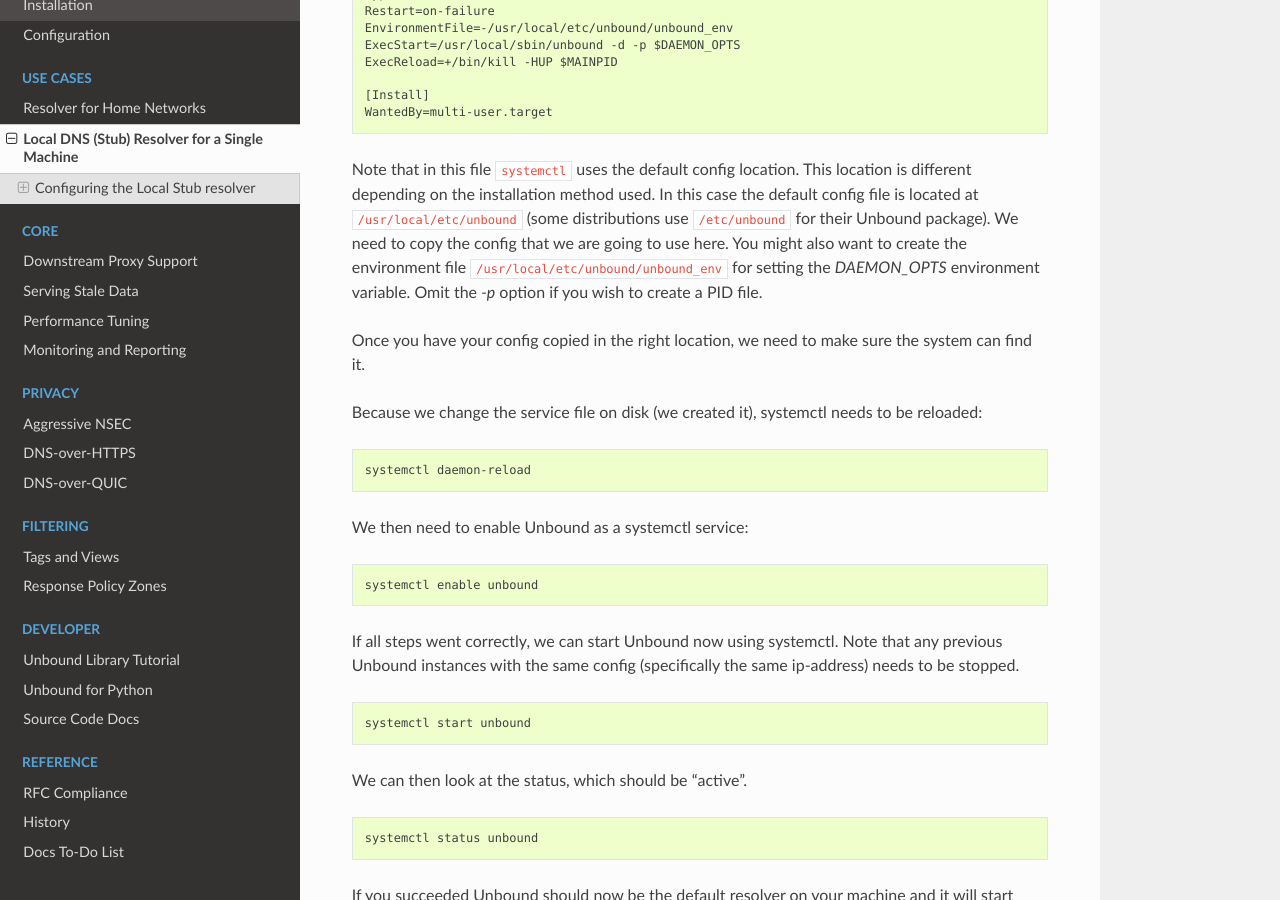
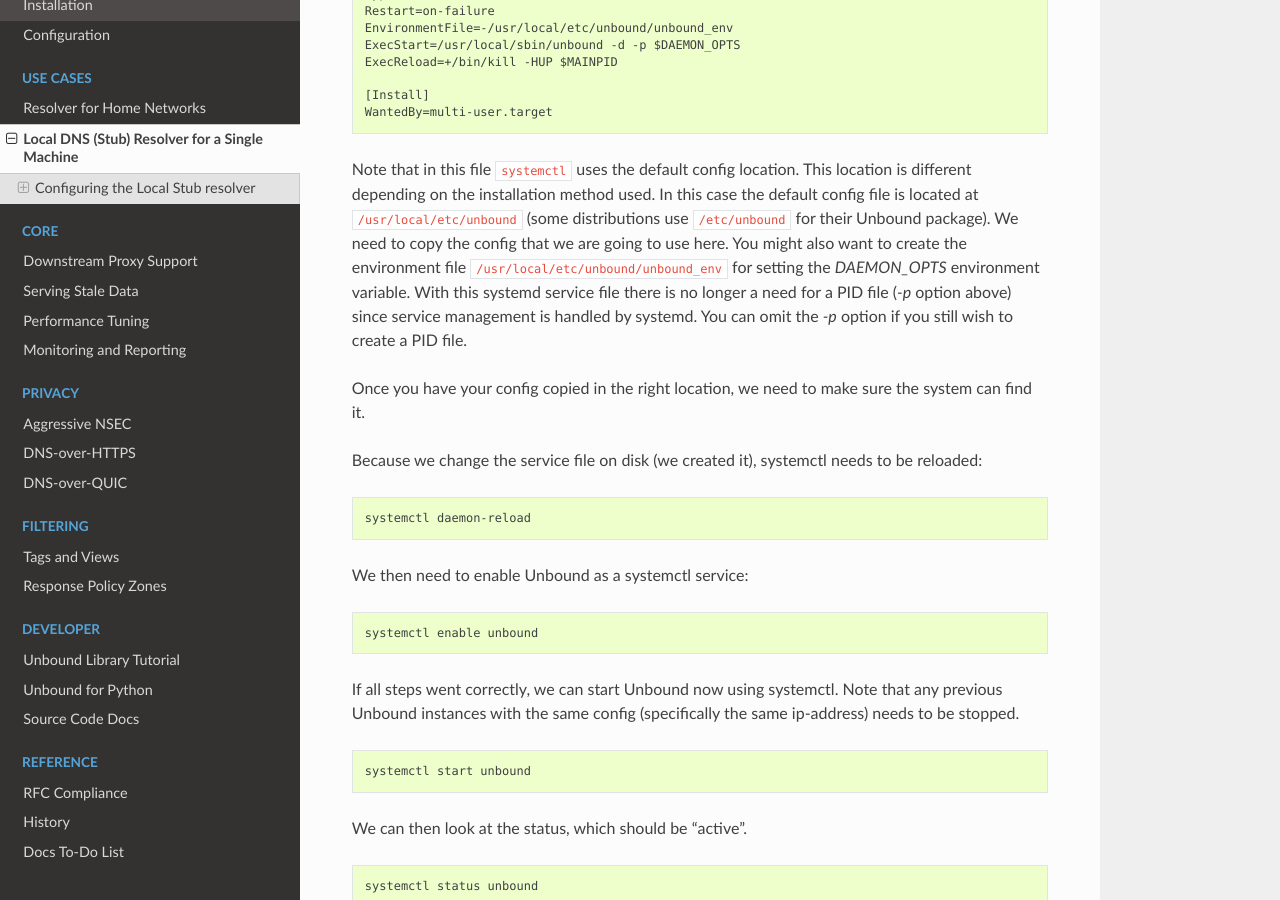
Before and after one commit to NLnetLabs/unbound-manual, a Sphinx documentation site: the page built from source/use-cases/local-stub.rst, in a window 1280 px wide and 900 px high, scrolled down 5183 px. Built offline with Sphinx 7.4.7 and the Read the Docs theme 3.1.0, drawn with Linux system fonts in a browser that asks for light colours; pages that are not in the unit, such as notebooks, are missing from menus.

Commit message:
Update source/use-cases/local-stub.rst
Co-authored-by: Yorgos Thessalonikefs <yorgos@nlnetlabs.nl>

```diff
--- a/source/use-cases/local-stub.rst
+++ b/source/use-cases/local-stub.rst
@@ -279,7 +279,8 @@
 default config file is located at :file:`/usr/local/etc/unbound` (some distributions use  :file:`/etc/unbound` for their Unbound package). We need to copy
 the config that we are going to use here.
 You might also want to create the environment file :file:`/usr/local/etc/unbound/unbound_env` for setting the
-`DAEMON_OPTS` environment variable. Omit the `-p` option if you wish to create a PID file.
+`DAEMON_OPTS` environment variable.
+With this systemd service file there is no longer a need for a PID file (`-p` option above) since service management is handled by systemd. You can omit the `-p` option if you still wish to create a PID file.
 
 Once you have your config copied in the right location, we need to make sure the
 system can find it.
```
